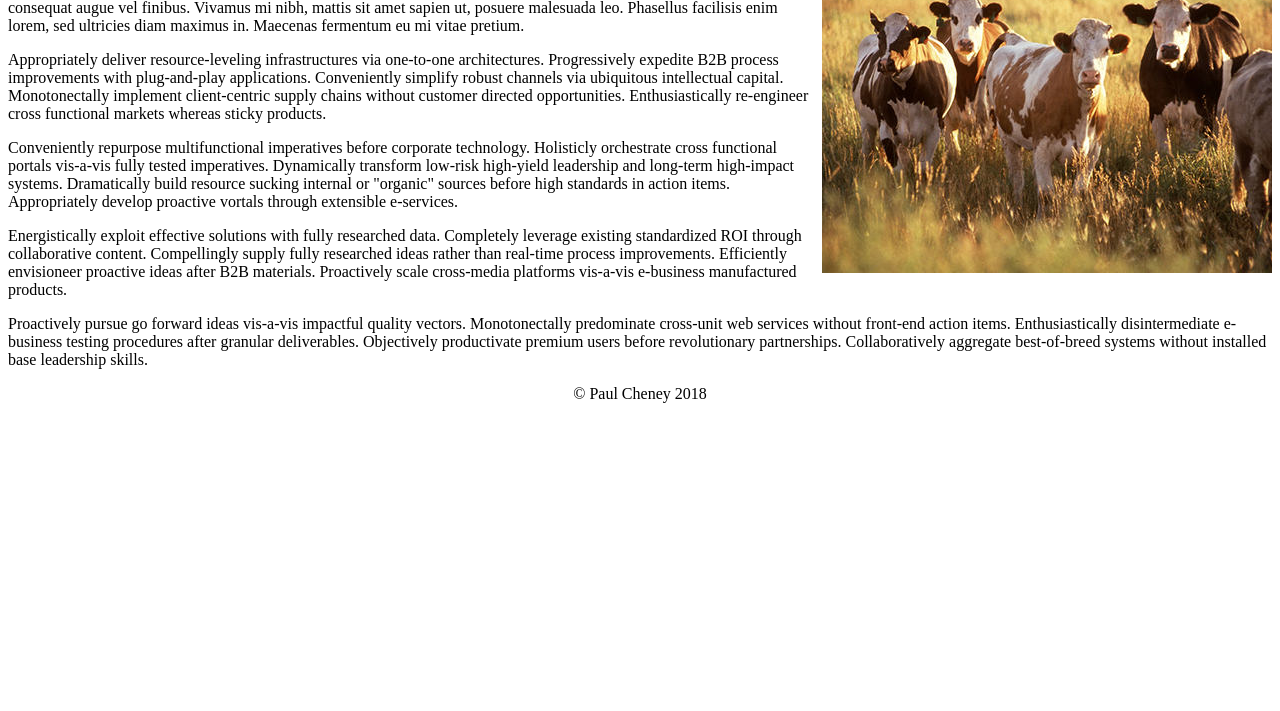
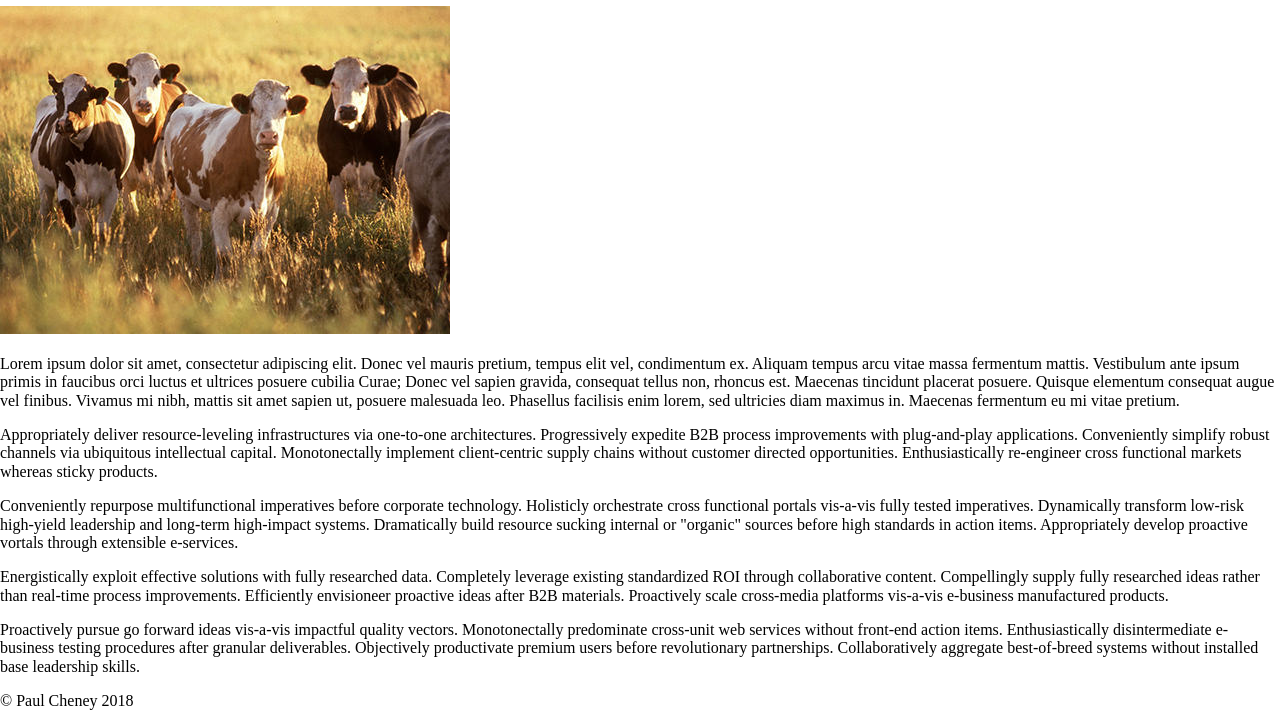
Before and after one commit to theleighway/theleighway.github.io, a plain HTML site: page ranch/index.html in a window 1280 px wide. Shown: the part 274-985 px from the top of the page. Before the commit the page ends 800 px from the top, so only its background shows below. Drawn offline with Linux system fonts and the light colour scheme; files that its build step writes are made by us from their sources.

Commit message:
Ranch test

```diff
--- a/ranch/index.html
+++ b/ranch/index.html
@@ -9,7 +9,10 @@
 
 
 <!-- STYLE SHEETS -->
-<link href="css/styles.css" rel="stylesheet">
+<link href="css/normalize.css" rel="stylesheet">
+<link href="css/small.css" rel="stylesheet">
+<link href="css/medium.css" rel="stylesheet">
+<link href="css/large.css" rel="stylesheet">
 
 </head>
 
```
